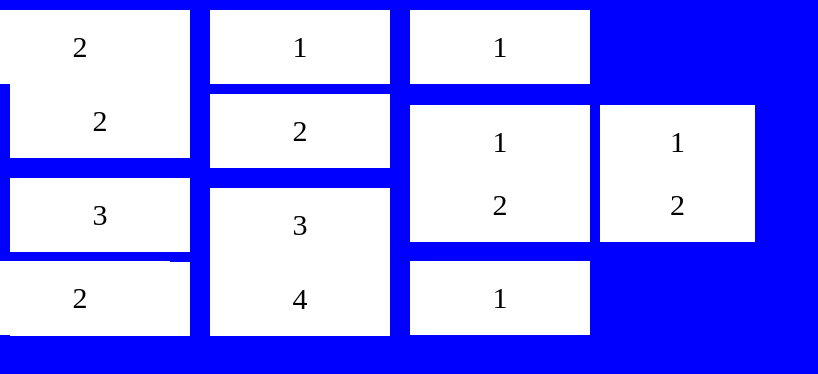
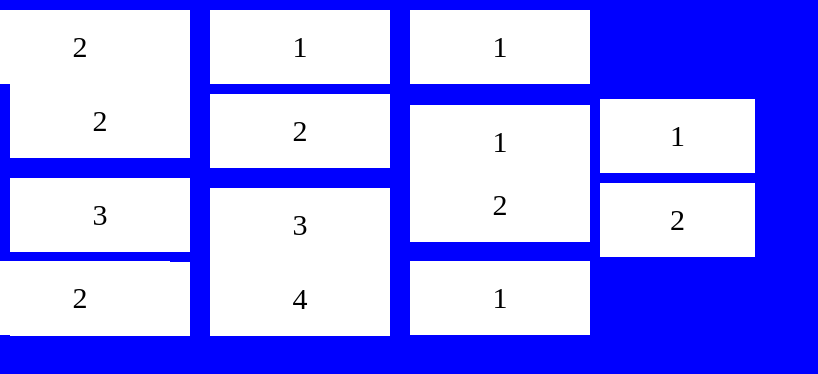
Before and after one commit to xrisv/lesson-10, a plain HTML site: page index.html in a window 1280 px wide. Shown: the top 374 px of the page, without its empty margins (0-818 px from the left). Drawn offline with Linux system fonts and the light colour scheme.

Commit message:
between spaces

```diff
--- a/style.css
+++ b/style.css
@@ -168,8 +168,12 @@ body {
   .grid-item16{
     position: relative;
     top: -20px;
+ }
+ .grid-item15{
+    position: relative;
+    top: -5px;
   }
-  .grid-item15{
+.grid-item16{
     position: relative;
-    top: 1px;
+    top: -5px;
   }
```
